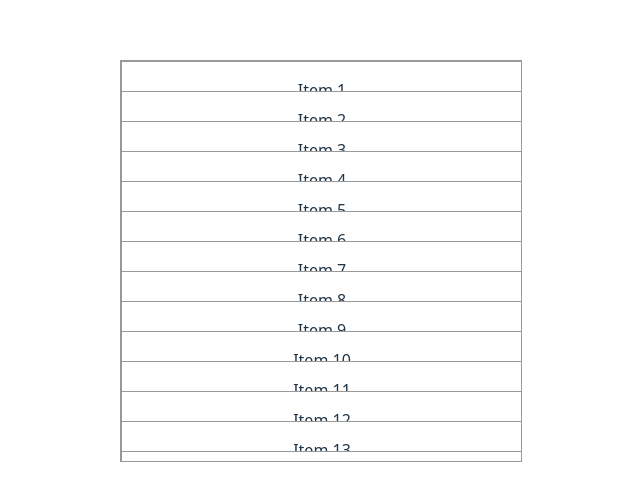
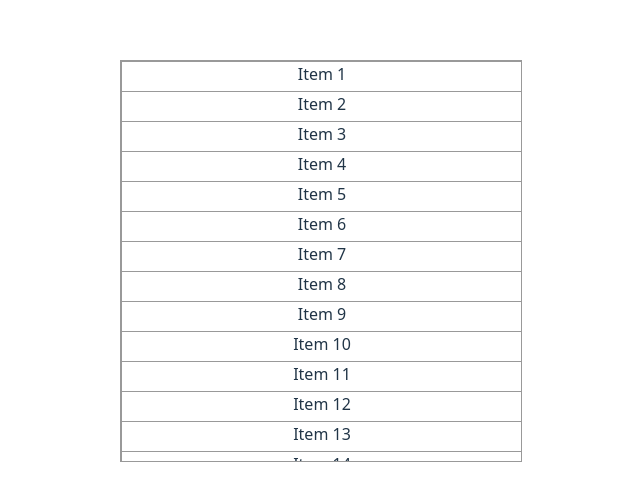
Before and after one commit to enochchau/windowing, a React (Vite) app: page / in a window 1280 px wide. Shown: the part 139-640 px from the top of the page, without its empty margins (319-959 px from the left). Built offline with nearby package versions, Linux system fonts and the light colour scheme.

Commit message:
fix margin

```diff
--- a/src/App.tsx
+++ b/src/App.tsx
@@ -25,7 +25,7 @@ export function App() {
 function ListItem({ children }: { children: React.ReactNode }) {
   return (
     <div style={{ width: "100%", height: "100%", border: "1px solid #999" }}>
-      <p>{children}</p>
+      {children}
     </div>
   );
 }
```
